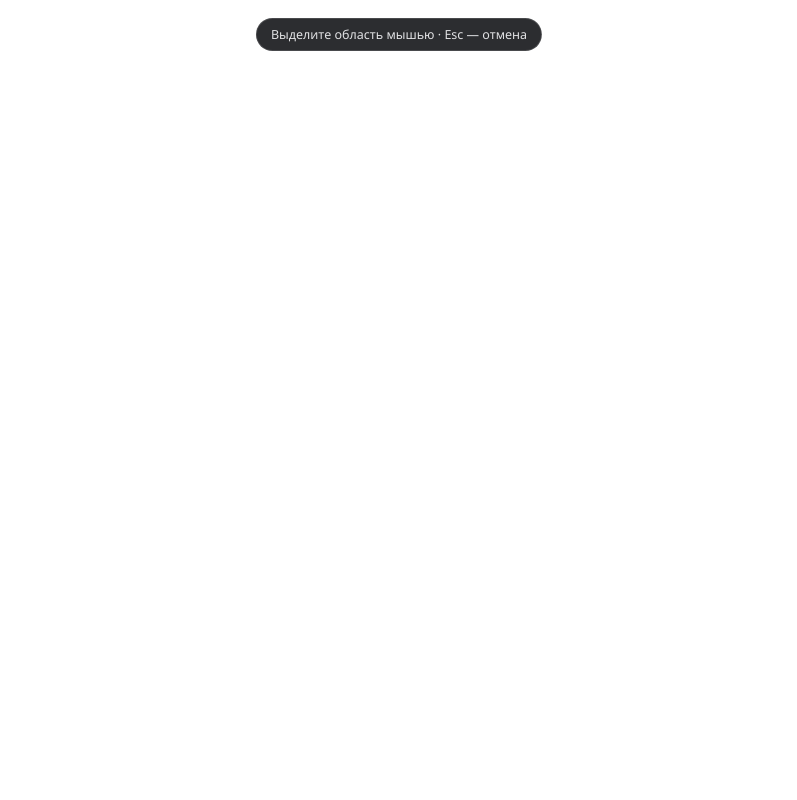
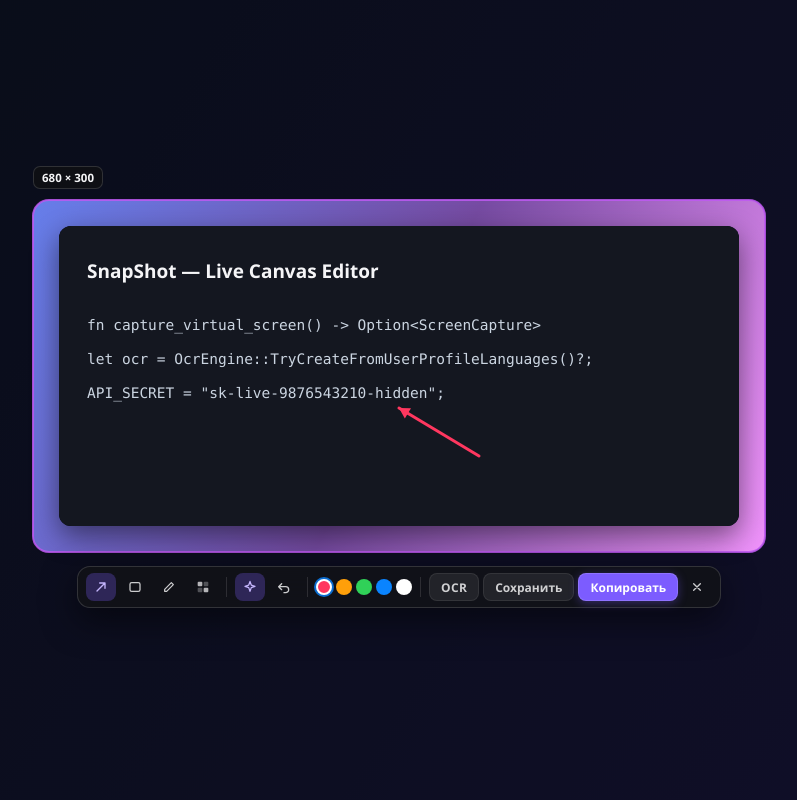
Before and after one commit to raiyaxkrash/snapshot, a website: page ui/index.html in a window 1280 px wide. Shown: the whole page, without its empty margins (241-1038 px from the left). Drawn offline with Linux system fonts and the light colour scheme.

Commit message:
Release v0.1.2: custom app icon, centered toolbar & Beautify layout polish

```diff
--- a/package.json
+++ b/package.json
@@ -1,7 +1,7 @@
 {
   "name": "snapshot",
   "private": true,
-  "version": "0.1.1",
+  "version": "0.1.2",
   "description": "SnapShot — современный скриншотер для Windows: редактор, Beautify-фон, размытие паролей и оффлайн OCR",
   "scripts": {
     "tauri": "tauri",
--- a/src-tauri/Cargo.toml
+++ b/src-tauri/Cargo.toml
@@ -1,6 +1,6 @@
 [package]
 name = "snapshot"
-version = "0.1.1"
+version = "0.1.2"
 description = "SnapShot — современный скриншотер для Windows с редактором, Beautify и оффлайн OCR"
 edition = "2021"
 publish = false
--- a/src-tauri/tauri.conf.json
+++ b/src-tauri/tauri.conf.json
@@ -1,7 +1,7 @@
 {
   "$schema": "https://schema.tauri.app/config/2",
   "productName": "SnapShot",
-  "version": "0.1.1",
+  "version": "0.1.2",
   "identifier": "app.snapshot.desktop",
   "build": {
     "frontendDist": "../ui"
--- a/ui/app.js
+++ b/ui/app.js
@@ -1,6 +1,7 @@
 (() => {
-  const { invoke } = window.__TAURI__.core;
-  const { listen } = window.__TAURI__.event;
+  const tauri = window.__TAURI__;
+  const invoke = tauri ? tauri.core.invoke : async () => {};
+  const listen = tauri ? tauri.event.listen : () => {};
 
   const canvas = document.getElementById('canvas');
   const ctx = canvas.getContext('2d');
@@ -168,7 +169,7 @@
       dimBadge.hidden = false;
       dimBadge.textContent = `${Math.round(sel.w * dpr)} × ${Math.round(sel.h * dpr)}`;
       dimBadge.style.left = Math.max(8, beautify ? sel.x - 26 : sel.x) + 'px';
-      dimBadge.style.top = Math.max(8, (beautify ? sel.y - 26 : sel.y) - 28) + 'px';
+      dimBadge.style.top = Math.max(8, (beautify ? sel.y - 26 : sel.y) - 34) + 'px';
     } else {
       dimBadge.hidden = true;
     }
@@ -177,13 +178,14 @@
   function placeToolbar() {
     if (!sel || sel.w < 4 || sel.h < 4) { toolbar.hidden = true; return; }
     toolbar.hidden = false;
-    const tw = toolbar.offsetWidth || 460;
-    const left = Math.min(window.innerWidth - tw - 12, Math.max(12, sel.x + sel.w - tw));
+    const tw = toolbar.offsetWidth || 500;
     const pad = beautify ? 26 : 0;
-    const below = sel.y + sel.h + pad + 12;
-    const top = below + 46 < window.innerHeight ? below : Math.max(12, sel.y - pad - 48);
-    toolbar.style.left = left + 'px';
-    toolbar.style.top = top + 'px';
+    const centerLeft = sel.x + (sel.w - tw) / 2;
+    const left = Math.min(window.innerWidth - tw - 12, Math.max(12, centerLeft));
+    const below = sel.y + sel.h + pad + 14;
+    const top = below + 46 < window.innerHeight ? below : Math.max(12, sel.y - pad - 54);
+    toolbar.style.left = Math.round(left) + 'px';
+    toolbar.style.top = Math.round(top) + 'px';
   }
 
   function exportPngDataUrl() {
@@ -374,4 +376,53 @@
     };
     img.src = screen.image;
   });
+
+  // Режим предпросмотра в обычном браузере (вне Tauri) для визуальной проверки редактора.
+  if (!tauri) {
+    const W = window.innerWidth;
+    const H = window.innerHeight;
+    const cardW = Math.min(680, Math.round(W * 0.56));
+    const cardH = Math.min(300, Math.round(H * 0.44));
+    const cardX = Math.round((W - cardW) / 2);
+    const cardY = Math.round((H - cardH) / 2) - 24;
+
+    const demo = document.createElement('canvas');
+    demo.width = W;
+    demo.height = H;
+    const dc = demo.getContext('2d');
+    const bg = dc.createLinearGradient(0, 0, W, H);
+    bg.addColorStop(0, '#0f172a');
+    bg.addColorStop(1, '#1e1b4b');
+    dc.fillStyle = bg;
+    dc.fillRect(0, 0, W, H);
+    dc.fillStyle = '#141720';
+    dc.beginPath();
+    dc.roundRect(cardX, cardY, cardW, cardH, 12);
+    dc.fill();
+    dc.fillStyle = '#f5f5f7';
+    dc.font = '600 19px "Segoe UI", sans-serif';
+    dc.fillText('SnapShot — Live Canvas Editor', cardX + 28, cardY + 52);
+    dc.fillStyle = '#cbd5e1';
+    dc.font = '14.5px Consolas, monospace';
+    dc.fillText('fn capture_virtual_screen() -> Option<ScreenCapture>', cardX + 28, cardY + 104);
+    dc.fillText('let ocr = OcrEngine::TryCreateFromUserProfileLanguages()?;', cardX + 28, cardY + 138);
+    dc.fillText('API_SECRET = "sk-live-9876543210-hidden";', cardX + 28, cardY + 172);
+
+    const img = new Image();
+    img.onload = () => {
+      bgImg = img;
+      dpr = window.devicePixelRatio || 1;
+      canvas.width = Math.round(W * dpr);
+      canvas.height = Math.round(H * dpr);
+      sel = { x: cardX, y: cardY, w: cardW, h: cardH };
+      beautify = true;
+      beautifyBtn.classList.add('active');
+      phase = 'editing';
+      hint.hidden = true;
+      shapes = [{ type: 'arrow', color: '#ff375f', x1: cardX + 420, y1: cardY + 230, x2: cardX + 340, y2: cardY + 182 }];
+      redraw();
+      placeToolbar();
+    };
+    img.src = demo.toDataURL('image/png');
+  }
 })();
--- a/ui/index.html
+++ b/ui/index.html
@@ -22,13 +22,16 @@
         <svg viewBox="0 0 24 24"><path d="M15.5 5.5 18.5 8.5 8.5 18.5H5.5v-3L15.5 5.5Z" fill="none" stroke="currentColor" stroke-width="1.9" stroke-linejoin="round"/></svg>
       </button>
       <button type="button" class="tbtn" data-tool="blur" title="Размытие / скрыть пароль">
-        <svg viewBox="0 0 24 24"><rect x="4" y="4" width="6" height="6" rx="1" fill="currentColor" opacity=".85"/><rect x="14" y="4" width="6" height="6" rx="1" fill="currentColor" opacity=".4"/><rect x="9" y="9" width="6" height="6" rx="1" fill="currentColor" opacity=".6"/><rect x="4" y="14" width="6" height="6" rx="1" fill="currentColor" opacity=".4"/><rect x="14" y="14" width="6" height="6" rx="1" fill="currentColor" opacity=".85"/></svg>
+        <svg viewBox="0 0 24 24"><rect x="4" y="4" width="7" height="7" rx="1.5" fill="currentColor" opacity=".88"/><rect x="13" y="4" width="7" height="7" rx="1.5" fill="currentColor" opacity=".35"/><rect x="4" y="13" width="7" height="7" rx="1.5" fill="currentColor" opacity=".35"/><rect x="13" y="13" width="7" height="7" rx="1.5" fill="currentColor" opacity=".88"/></svg>
       </button>
+    </div>
+    <span class="sep"></span>
+    <div class="group">
       <button type="button" class="tbtn" id="beautifyBtn" data-a="beautify" title="Beautify: градиентный фон и тень">
-        <svg viewBox="0 0 24 24"><path d="M12 3.5 13.9 9.1 19.5 11l-5.6 1.9L12 18.5l-1.9-5.6L4.5 11l5.6-1.9L12 3.5Z" fill="none" stroke="currentColor" stroke-width="1.8" stroke-linejoin="round"/><path d="M18.5 16.5v3M17 18h3" stroke="currentColor" stroke-width="1.6" stroke-linecap="round"/></svg>
+        <svg viewBox="0 0 24 24"><path d="M12 3.5 13.9 9.1 19.5 11l-5.6 1.9L12 18.5l-1.9-5.6L4.5 11l5.6-1.9L12 3.5Z" fill="none" stroke="currentColor" stroke-width="1.9" stroke-linejoin="round"/></svg>
       </button>
       <button type="button" class="tbtn" data-a="undo" title="Отменить (Ctrl+Z)">
-        <svg viewBox="0 0 24 24"><path d="M9 7 4.5 11.5 9 16M5 11.5h9a5 5 0 0 1 0 10h-2" fill="none" stroke="currentColor" stroke-width="1.9" stroke-linecap="round" stroke-linejoin="round"/></svg>
+        <svg viewBox="0 0 24 24"><path d="M8.5 7 4 11.5 8.5 16M4.5 11.5h10a4.5 4.5 0 0 1 0 9H12" fill="none" stroke="currentColor" stroke-width="2" stroke-linecap="round" stroke-linejoin="round"/></svg>
       </button>
     </div>
     <span class="sep"></span>
--- a/ui/style.css
+++ b/ui/style.css
@@ -75,16 +75,23 @@ html, body {
 }
 .tbtn { width: 30px; display: grid; place-items: center; padding: 0; }
 .tbtn svg { width: 16px; height: 16px; }
-.abtn { padding: 0 11px; font-size: 12px; font-weight: 600; background: rgba(255, 255, 255, 0.08); }
-.tbtn:hover, .abtn:hover { background: rgba(255, 255, 255, 0.16); color: #fff; }
+.abtn {
+  padding: 0 11px;
+  font-size: 12px;
+  font-weight: 600;
+  background: rgba(255, 255, 255, 0.08);
+  border: 1px solid rgba(255, 255, 255, 0.08);
+}
+.tbtn:hover, .abtn:hover { background: rgba(255, 255, 255, 0.15); color: #fff; }
 .tbtn.active { background: rgba(124, 92, 255, 0.28); color: #c4b5fd; }
-.ocr-btn { border: 1px solid rgba(255, 255, 255, 0.14); letter-spacing: 0.04em; }
+.ocr-btn { letter-spacing: 0.03em; }
 .abtn.primary {
-  background: linear-gradient(135deg, #7c5cff, #bf5af2);
+  background: #7c5cff;
+  border-color: rgba(255, 255, 255, 0.14);
   color: #fff;
-  box-shadow: 0 4px 14px rgba(124, 92, 255, 0.45);
+  box-shadow: 0 2px 10px rgba(124, 92, 255, 0.35);
 }
-.abtn.primary:hover { filter: brightness(1.1); }
+.abtn.primary:hover { background: #8f73ff; }
 
 .cdot {
   width: 16px;
```
Also changed, not shown: README.en.md (+1 -1 lines), README.md, src-tauri/icons/icon.ico, src-tauri/icons/icon.png, 1 other file.
